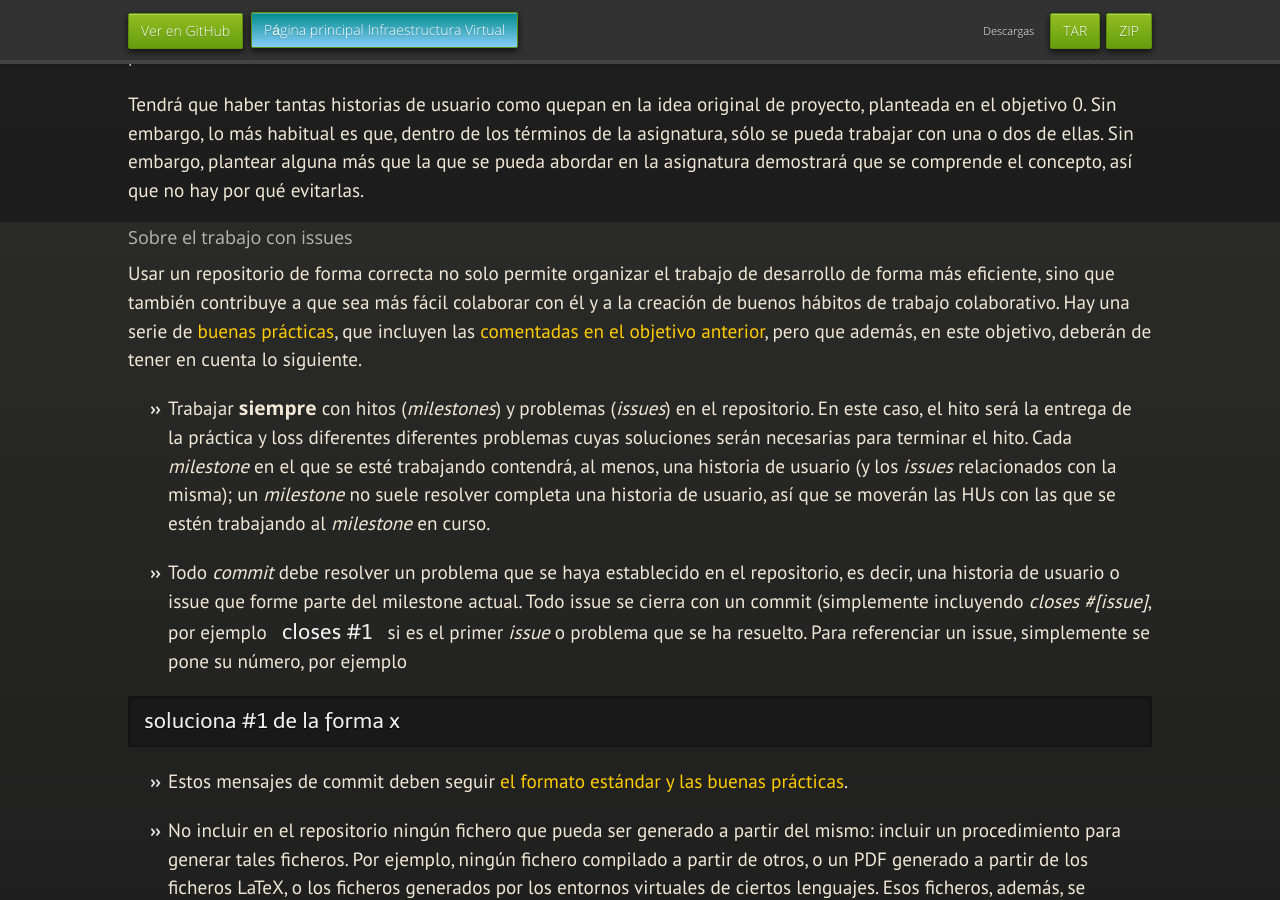
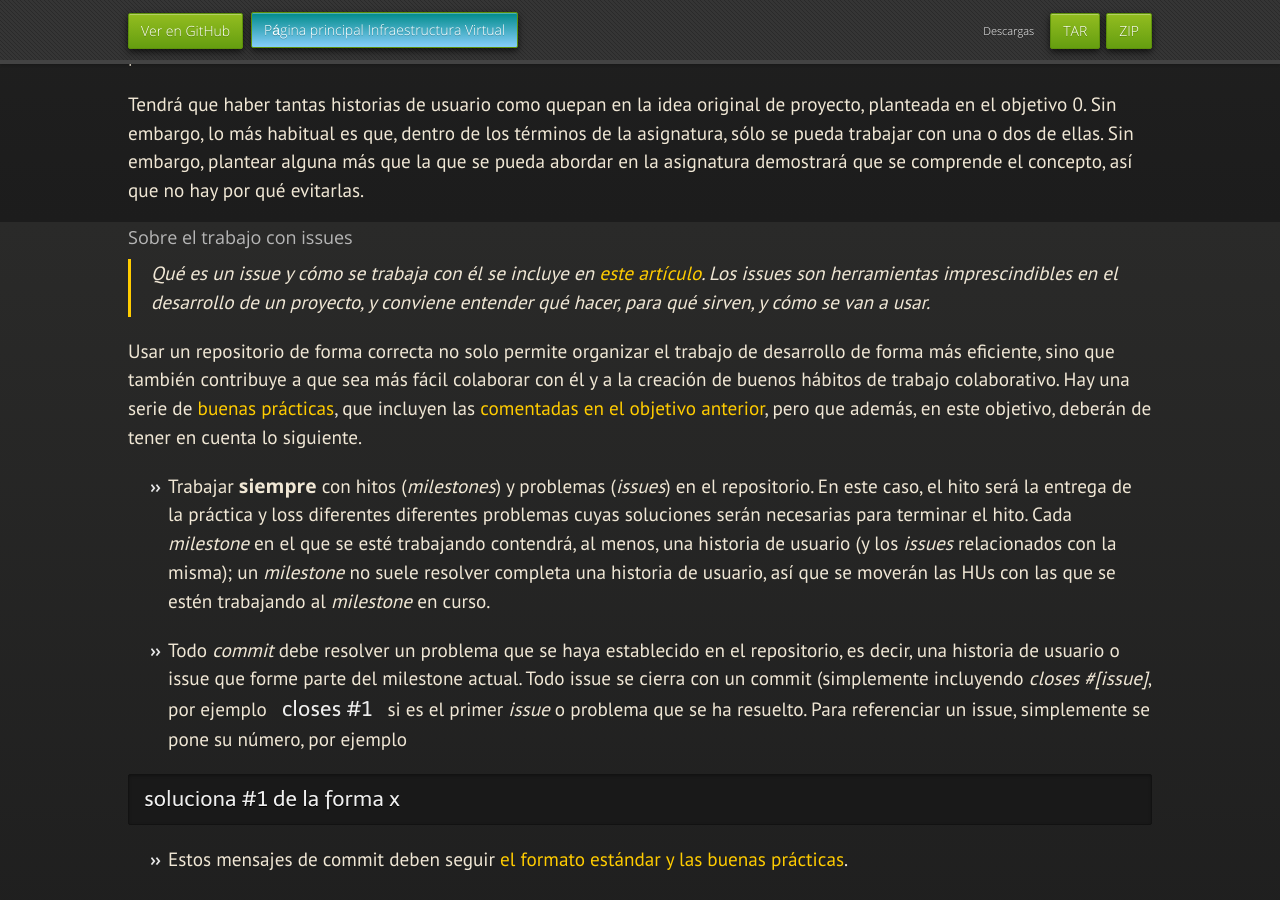
Before and after one commit to JJ/IV, a Jekyll site: the page built from documentos/proyecto/2.Modelo.md, in a window 1280 px wide and 900 px high, scrolled down 2478 px. Built offline with Jekyll 4.4.1, drawn with Linux system fonts in a browser that asks for light colours; nearby versions of some CDN libraries; some web fonts are replaced; our own code applies the rules of GitHub Pages for plain Markdown files.

Commit message:
Sync documentos/proyecto/2.Modelo.md de master a gh-pages

```diff
--- a/documentos/proyecto/2.Modelo.md
+++ b/documentos/proyecto/2.Modelo.md
@@ -134,6 +134,11 @@ asignatura demostrará que se comprende el concepto, así que no hay por qué
 evitarlas.
 
 ### Sobre el trabajo con issues
+
+> Qué es un issue y cómo se trabaja con él se incluye en [este
+artículo](https://www.linkedin.com/pulse/los-issues-y-su-importancia-en-la-organizaci%2525C3%2525B3n-de-un-proyecto-merelo%3FtrackingId=KU%252Bq4aOxQZu7aPJASjKKTg%253D%253D/?trackingId=KU%2Bq4aOxQZu7aPJASjKKTg%3D%3D). Los
+*issues* son herramientas imprescindibles en el desarrollo de un proyecto, y
+conviene entender qué hacer, para qué sirven, y cómo se van a usar.
 
 Usar un repositorio de forma correcta no solo permite organizar el trabajo de
 desarrollo de forma más eficiente, sino que también contribuye a que sea más
@@ -297,7 +302,7 @@ fusionar). Cuando se haga, se etiquetará a JJ en un comentario donde se diga qu
 está listo para revisión.
 
 A este
-[fichero](https://github.com/JJ/IV-22-23/blob/master/proyectos/objetivo-2.md) se
+[fichero](https://github.com/JJ/IV-/blob/master/proyectos/objetivo-2.md) se
 subirá (mediante un PR *desde una rama*) el nombre del proyecto, el autor y un
 enlace al pull request creado en el repositorio.
 
```
Also changed, not shown: other parts of documentos/proyecto/2.Modelo.md (+1 -1 lines).
